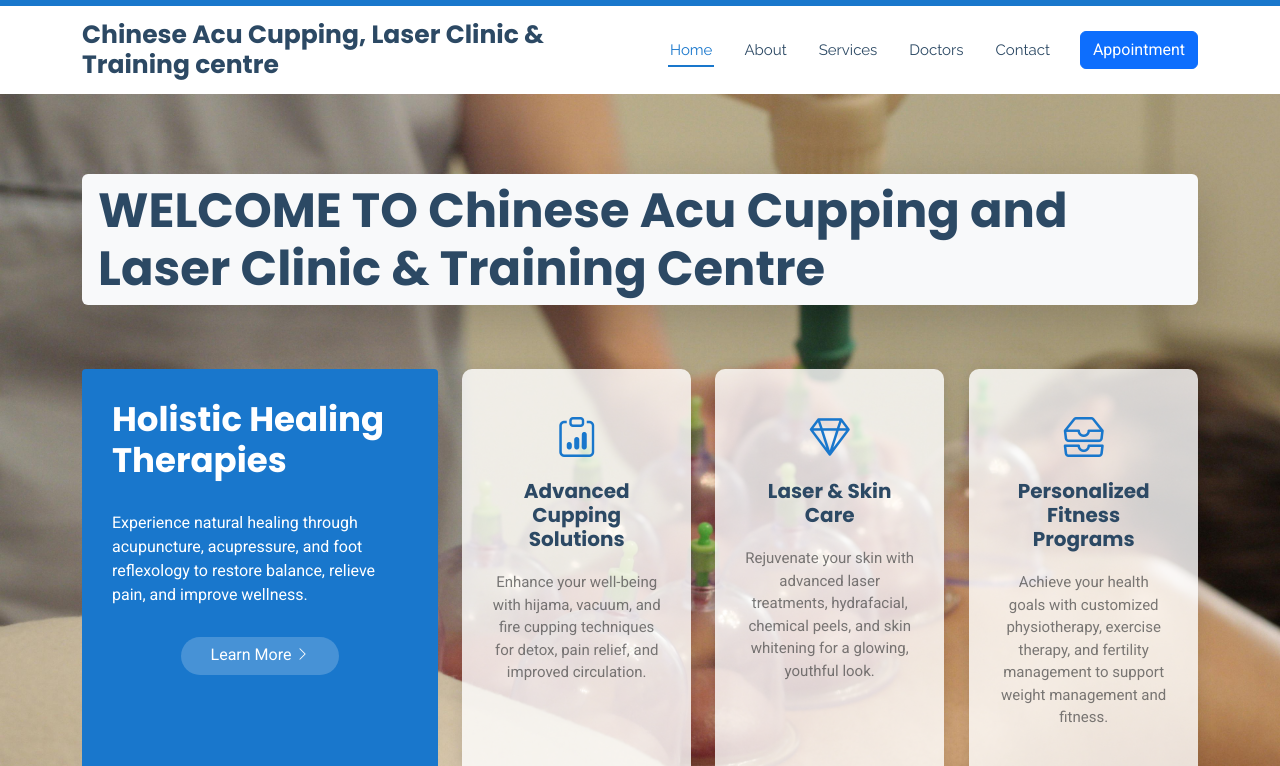
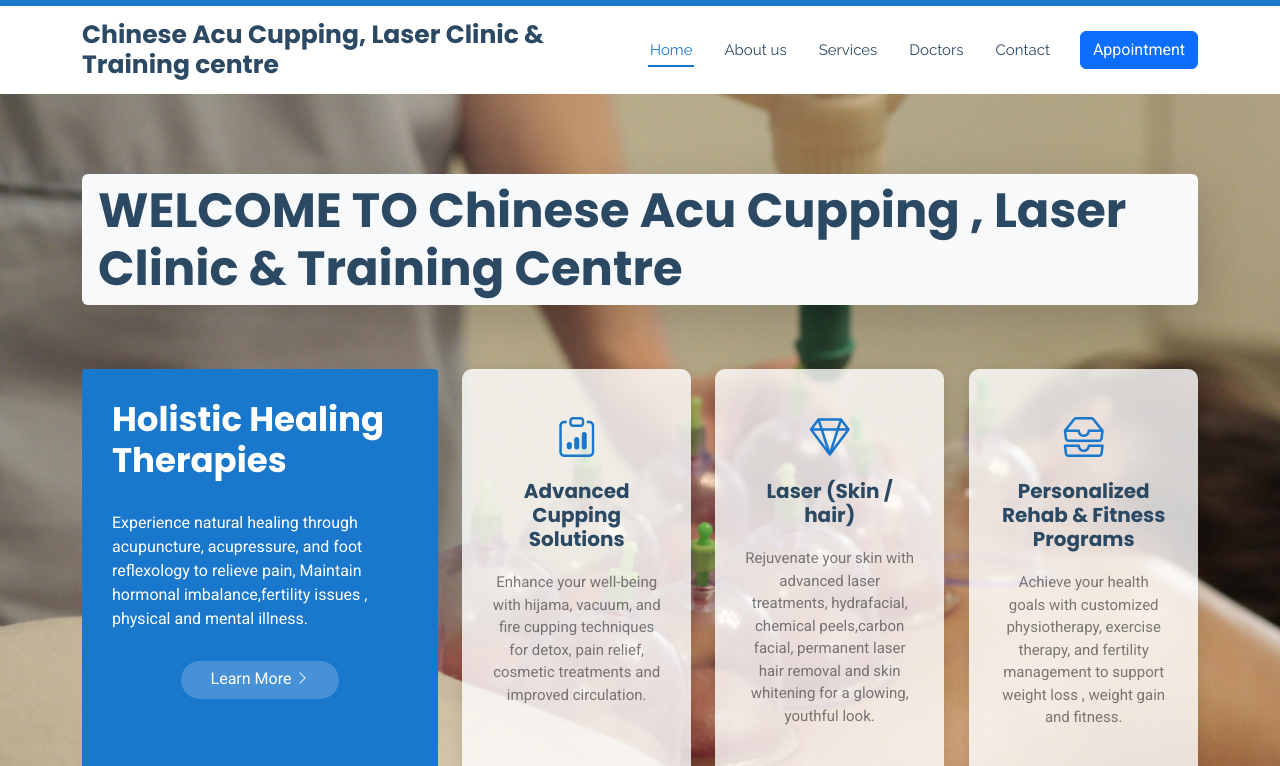
Before and after one commit to vengatp14/Chinese_Acu_Cupping_and_Laser_Clinic_-_Training_Centre, a plain HTML site: page index.html in a window 1280 px wide. Shown: the part 34-800 px from the top of the page. Drawn offline with Linux system fonts and the light colour scheme.

Commit message:
ui changes

```diff
--- a/index.html
+++ b/index.html
@@ -62,7 +62,7 @@
         <nav id="navmenu" class="navmenu">
           <ul>
             <li><a href="index.html" class="active">Home<br></a></li>
-            <li><a href="about.html">About</a></li>
+            <li><a href="about.html">About us</a></li>
             <li><a href="services.html">Services</a></li>
             <li><a href="doctors.html">Doctors</a></li>
             <li><a href="contact_us.html">Contact</a></li>
@@ -92,7 +92,7 @@
       <div class="container position-relative">
 
         <div class="welcome position-relative bg-body-tertiary px-3 py-2 rounded-2 shadow-lg" data-aos="fade-down" data-aos-delay="100">
-          <h2>WELCOME TO Chinese Acu Cupping and Laser Clinic & Training Centre</h2>
+          <h2>WELCOME TO Chinese Acu Cupping , Laser Clinic & Training Centre</h2>
         </div><!-- End Welcome -->
 
         <div class="content row gy-4">
@@ -100,10 +100,10 @@
             <div class="why-box" data-aos="zoom-out" data-aos-delay="200">
               <h3>Holistic Healing Therapies</h3>
               <p>
-                Experience natural healing through acupuncture, acupressure, and foot reflexology to restore balance, relieve pain, and improve wellness.
+                Experience natural healing through acupuncture, acupressure, and foot reflexology to relieve pain, Maintain hormonal imbalance,fertility issues , physical and mental illness.
               </p>
               <div class="text-center">
-                <a href="#about" class="more-btn"><span>Learn More</span> <i class="bi bi-chevron-right"></i></a>
+                <a href="services.html" class="more-btn"><span>Learn More</span> <i class="bi bi-chevron-right"></i></a>
               </div>
             </div>
           </div><!-- End Why Box -->
@@ -116,23 +116,23 @@
                   <div class="icon-box" data-aos="zoom-out" data-aos-delay="300">
                     <i class="bi bi-clipboard-data"></i>
                     <h4>Advanced Cupping Solutions</h4>
-                    <p>Enhance your well-being with hijama, vacuum, and fire cupping techniques for detox, pain relief, and improved circulation.</p>
+                    <p>Enhance your well-being with hijama, vacuum, and fire cupping techniques for detox, pain relief, cosmetic treatments and improved circulation.</p>
                   </div>
                 </div><!-- End Icon Box -->
 
                 <div class="col-xl-4 d-flex align-items-stretch">
                   <div class="icon-box" data-aos="zoom-out" data-aos-delay="400">
                     <i class="bi bi-gem"></i>
-                    <h4>Laser & Skin Care</h4>
-                    <p>Rejuvenate your skin with advanced laser treatments, hydrafacial, chemical peels, and skin whitening for a glowing, youthful look.</p>
+                    <h4>Laser (Skin / hair)</h4>
+                    <p>Rejuvenate your skin with advanced laser treatments, hydrafacial, chemical peels,carbon facial, permanent laser hair removal and skin whitening for a glowing, youthful look.</p>
                   </div>
                 </div><!-- End Icon Box -->
 
                 <div class="col-xl-4 d-flex align-items-stretch">
                   <div class="icon-box" data-aos="zoom-out" data-aos-delay="500">
                     <i class="bi bi-inboxes"></i>
-                    <h4>Personalized Fitness Programs</h4>
-                    <p>Achieve your health goals with customized physiotherapy, exercise therapy, and fertility management to support weight management and fitness.</p>
+                    <h4>Personalized Rehab & Fitness Programs</h4>
+                    <p>Achieve your health goals with customized physiotherapy, exercise therapy, and fertility management to support weight loss , weight gain and fitness.</p>
                   </div>
                 </div><!-- End Icon Box -->
 
```
